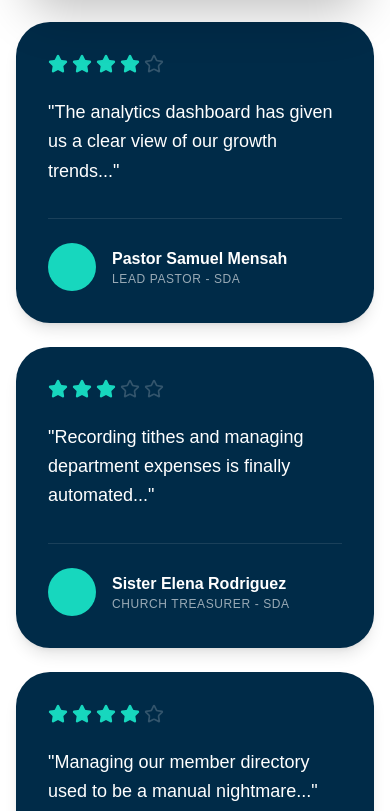
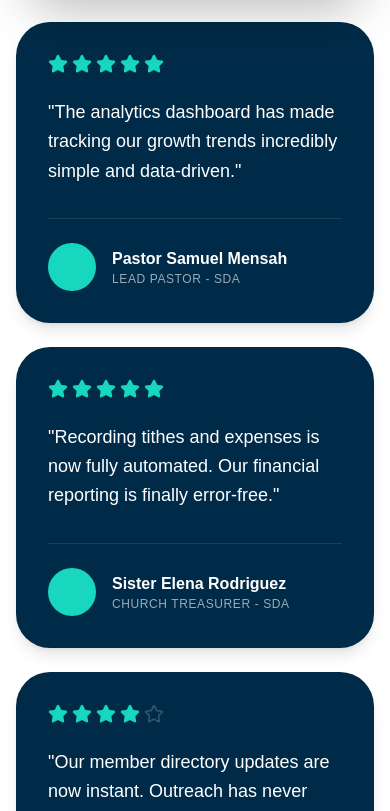
Before and after one commit to coltektechnologies/church-management-saas-frontend, a Next.js app: page / in a window 390 px wide. Shown: the part 5486-6297 px from the top of the page. Built offline with nearby package versions, Linux system fonts and the light colour scheme.

Commit message:
feat: updated the font type and responsiveness

```diff
--- a/components/TestimonialsSection.tsx
+++ b/components/TestimonialsSection.tsx
@@ -1,33 +1,35 @@
 /**
  * TestimonialsSection Component
- * * Layout: 3-column on desktop, stacks on mobile.
+ * Layout: 3-column on desktop, stacks on mobile.
  * Fonts: OV Soge (Heading), Poppins (Content)
  */
 
-import { Play, Star } from 'lucide-react';
+import { Play } from 'lucide-react';
 import TestimonialCard from './TestimonialCard';
 
 const testimonials = [
   {
-    quote: 'The analytics dashboard has given us a clear view of our growth trends...',
+    quote:
+      'The analytics dashboard has made tracking our growth trends incredibly simple and data-driven.',
     author: 'Pastor Samuel Mensah',
     role: 'Lead Pastor - SDA',
-    rating: 4,
+    rating: 5,
   },
   {
-    quote: 'Recording tithes and managing department expenses is finally automated...',
+    quote:
+      'Recording tithes and expenses is now fully automated. Our financial reporting is finally error-free.',
     author: 'Sister Elena Rodriguez',
     role: 'Church Treasurer - SDA',
-    rating: 3,
+    rating: 5,
   },
   {
-    quote: 'Managing our member directory used to be a manual nightmare...',
+    quote: 'Our member directory updates are now instant. Outreach has never been this organized.',
     author: 'Michael Chen',
     role: 'General Secretary - SDA',
     rating: 4,
   },
   {
-    quote: 'Having a dedicated hub for our department allows us to coordinate events...',
+    quote: 'The department hub allows us to manage our budget and events without any overlaps.',
     author: 'David Okoro',
     role: 'Youth Director - SDA',
     rating: 5,
@@ -38,6 +40,7 @@ const TestimonialsSection = () => {
   return (
     <section id="testimonials" className="testimonials-section py-24 bg-white">
       <div className="container mx-auto px-4 max-w-[1400px]">
+        {/* ===== SECTION HEADER ===== */}
         <div className="testimonials-header text-center mb-16">
           <h2
             className="text-4xl md:text-6xl font-bold text-[#00223A] tracking-tight"
@@ -47,7 +50,7 @@ const TestimonialsSection = () => {
           </h2>
         </div>
 
-        {/* Responsive Grid: 1 col on mobile, 3 cols on desktop */}
+        {/* ===== MAIN CONTENT GRID ===== */}
         <div className="grid grid-cols-1 lg:grid-cols-[1fr_1.2fr_1fr] gap-6 items-stretch">
           {/* LEFT COLUMN */}
           <div className="flex flex-col gap-6 order-2 lg:order-1">
```
Also changed, not shown: components/TestimonialCard.tsx (+5 -2 lines).
